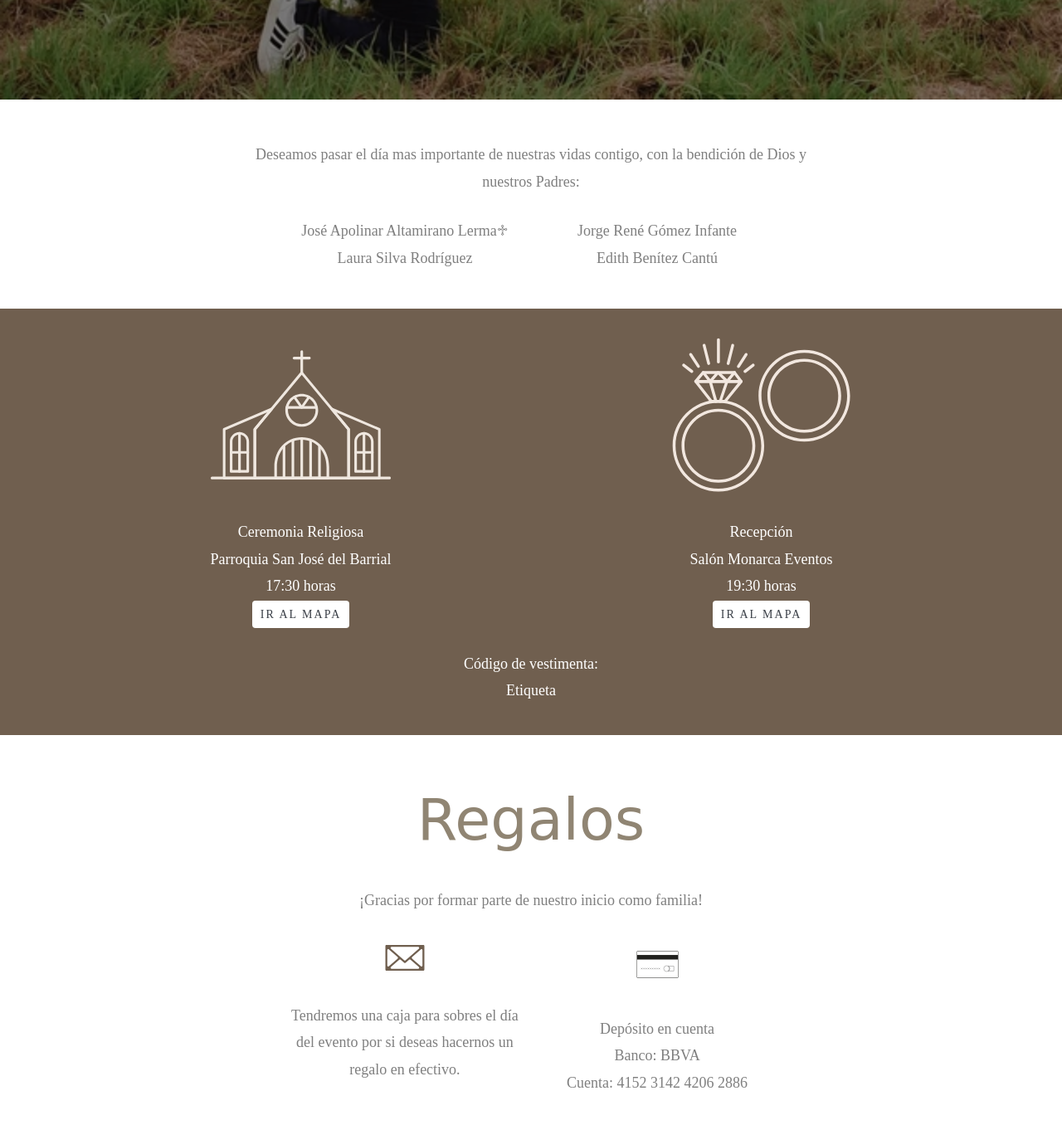
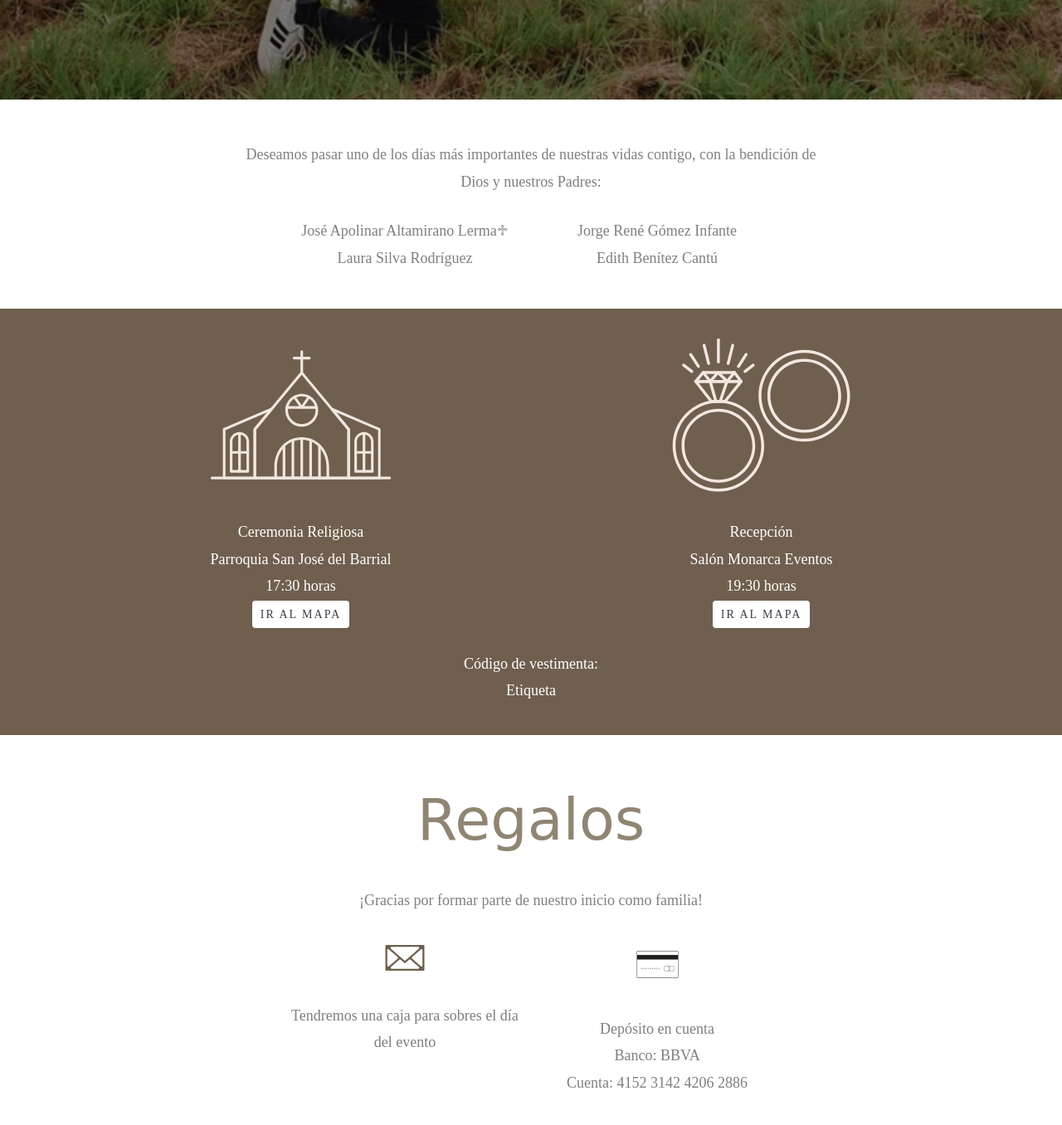
Before and after one commit to userdotnet10/invitacion, a plain HTML site: page index.html in a window 1280 px wide. Shown: the part 680-2036 px from the top of the page at 83% size. Drawn offline with nearby package versions, Linux system fonts and the light colour scheme; a web font is replaced by a local one.

Commit message:
Update HTML

```diff
--- a/index.html
+++ b/index.html
@@ -56,7 +56,7 @@
             <div class="row animate-box fadeInUp animated">
                 <div class="col-md-8 col-md-offset-2 animate-box fadeInUp animated">
                     <div class="col-md-12 text-center section-heading svg-sm colored">
-                        <p><br>Deseamos pasar el día mas importante de nuestras vidas contigo,  con la bendición de Dios y  nuestros Padres:</p>
+                        <p><br>Deseamos pasar uno de los días más importantes de nuestras vidas contigo,  con la bendición de Dios y  nuestros Padres:</p>
                     </div>
                 </div>
                 <div class="col-md-8 col-md-offset-2 animate-box fadeInUp animated">
@@ -124,7 +124,7 @@
                         <div class="row">
                         <div class="col-md-5 col-md-offset-1 subtext">
                             <div align="center"><img src="images/Sobre.svg" class="img-responsive" alt="sobre"></div>
-                            <p></p><div align="center">Tendremos una caja para sobres el día del evento por si deseas hacernos un regalo en efectivo.</div><p></p>
+                            <p></p><div align="center">Tendremos una caja para sobres el día del evento</div><p></p>
                         </div>
                         <div class="col-md-5 col-md-offset-1 subtext col-lg-offset-0">
                             <div align="center"><img style="width: 65px" src="images/tarjeta.svg" class="img-responsive" alt="Regalo"></div>
```
